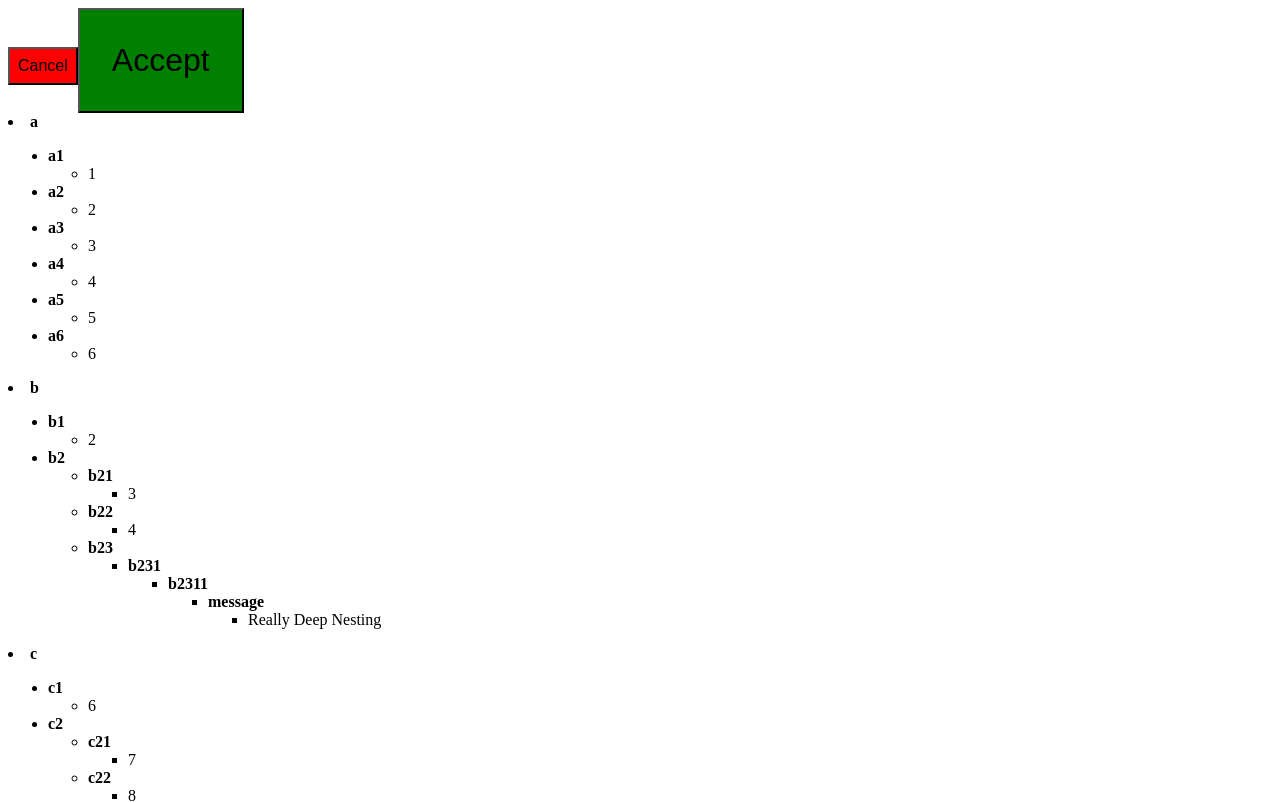
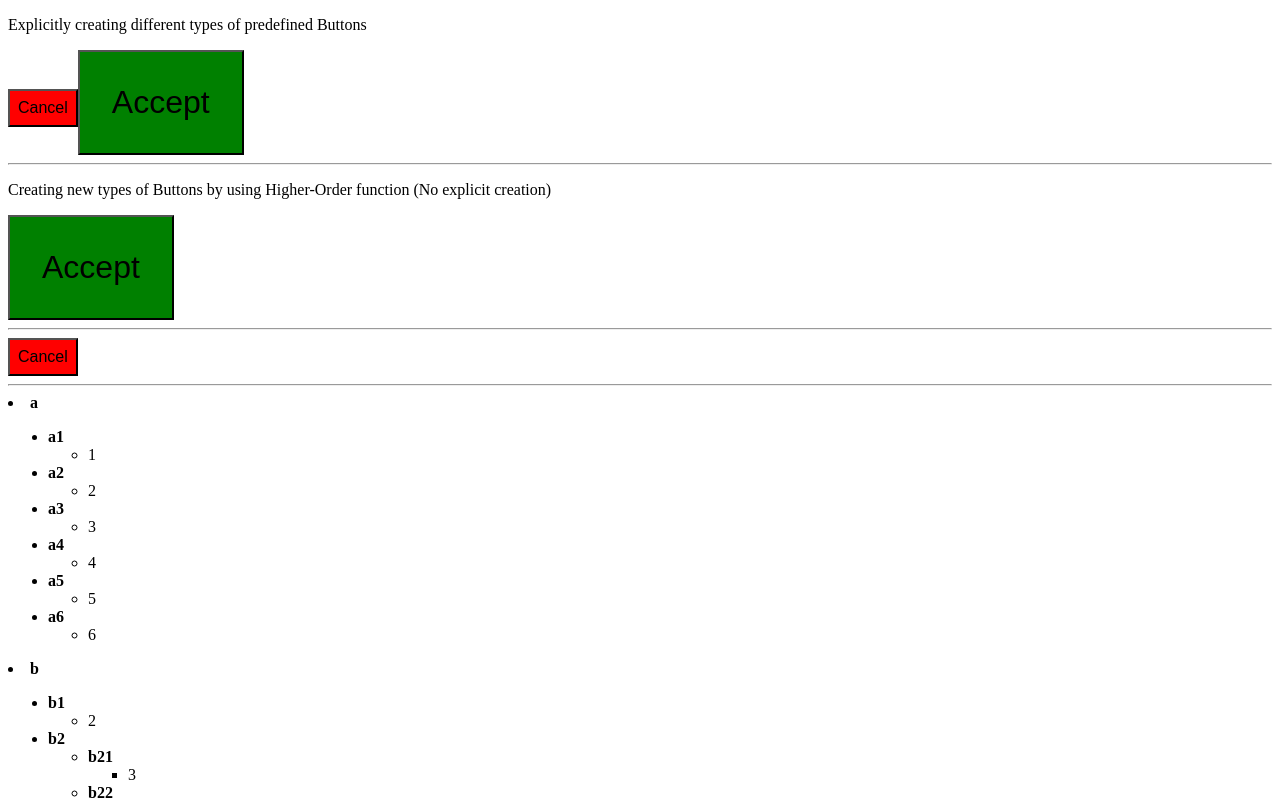
Before and after one commit to ahmetkca/React-Design-Patterns, a React (Vite) app: page / in a window 1280 px wide. Shown: the top 803 px of the page. Built offline with nearby package versions, Linux system fonts and the light colour scheme.

Commit message:
Partially applied Components that allows you to create different types of Components without explicitly creating them

```diff
--- a/src/App.jsx
+++ b/src/App.jsx
@@ -1,5 +1,7 @@
 import { BigSuccessButton, DangerButton } from './composition'
 import { RecursiveComponent } from './RecursiveComponent'
+
+import { DangerButton as PartiallyDangerButton, BigSuccessButton as PartiallyBigSuccessButton } from './partiallyApply';
 
 
 
@@ -47,6 +49,7 @@ function App() {
 
   return (
     <div>
+      <p>Explicitly creating different types of predefined Buttons</p>
       <DangerButton text="Cancel" onClick={() => {
         setTimeout(() => {
           alert("Cancelled")
@@ -54,6 +57,18 @@ function App() {
         , 1000)
       }}/>
       <BigSuccessButton text="Accept" />
+      <hr />
+      <p>Creating new types of Buttons by using Higher-Order function (No explicit creation)</p>
+      <PartiallyBigSuccessButton text="Accept" />
+      <hr />
+      <PartiallyDangerButton text="Cancel" onClick={() => {
+        setTimeout(() => {
+          alert("Cancelled")
+        }
+        , 1000)
+      }
+      }/>
+      <hr />
       <RecursiveComponent data={nestedObject} />
     </div>
   )
--- /dev/null
+++ b/src/partiallyApply.jsx
@@ -0,0 +1,10 @@
+import { Button } from './composition'
+
+export const partiallyApply = (Component, partialProps) => {
+    return (props) => {
+        return <Component {...partialProps} {...props} />
+    }
+}
+
+export const DangerButton = partiallyApply(Button, { color: 'red' });
+export const BigSuccessButton = partiallyApply(Button, { size: 'large', color: 'green' });
```
